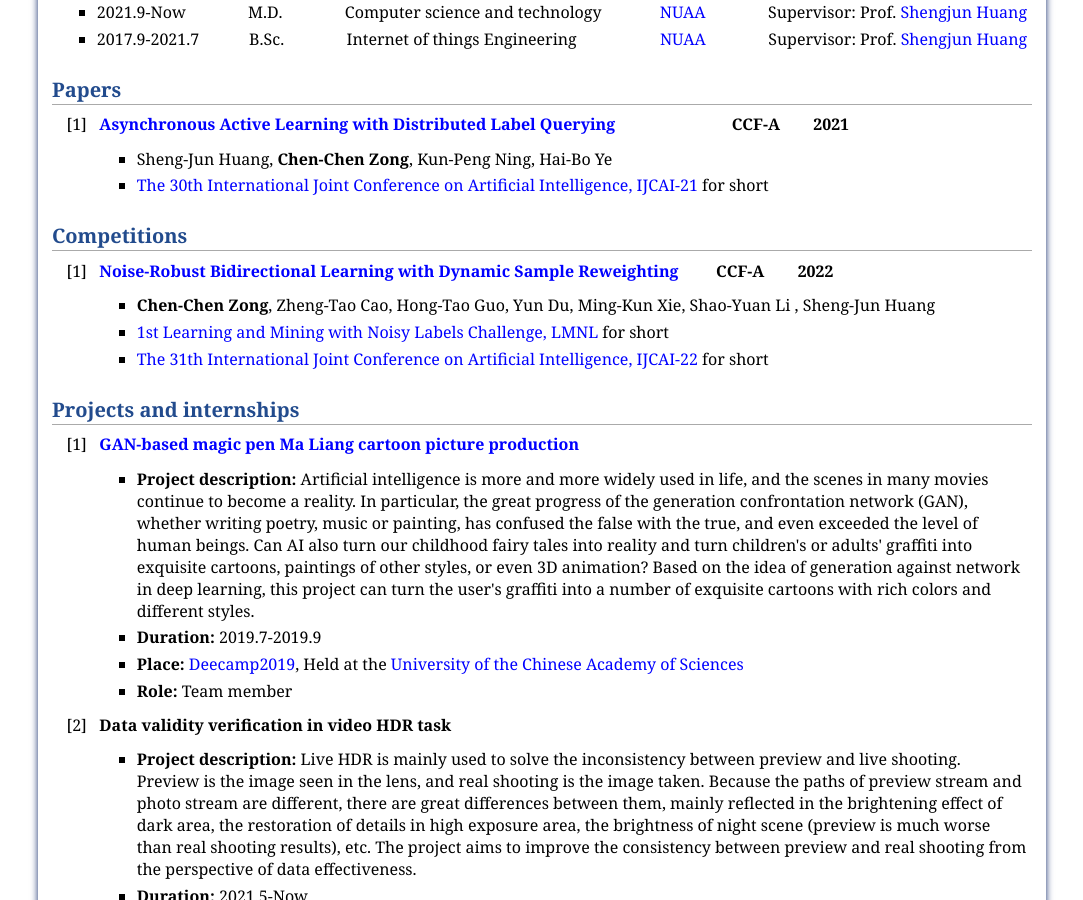
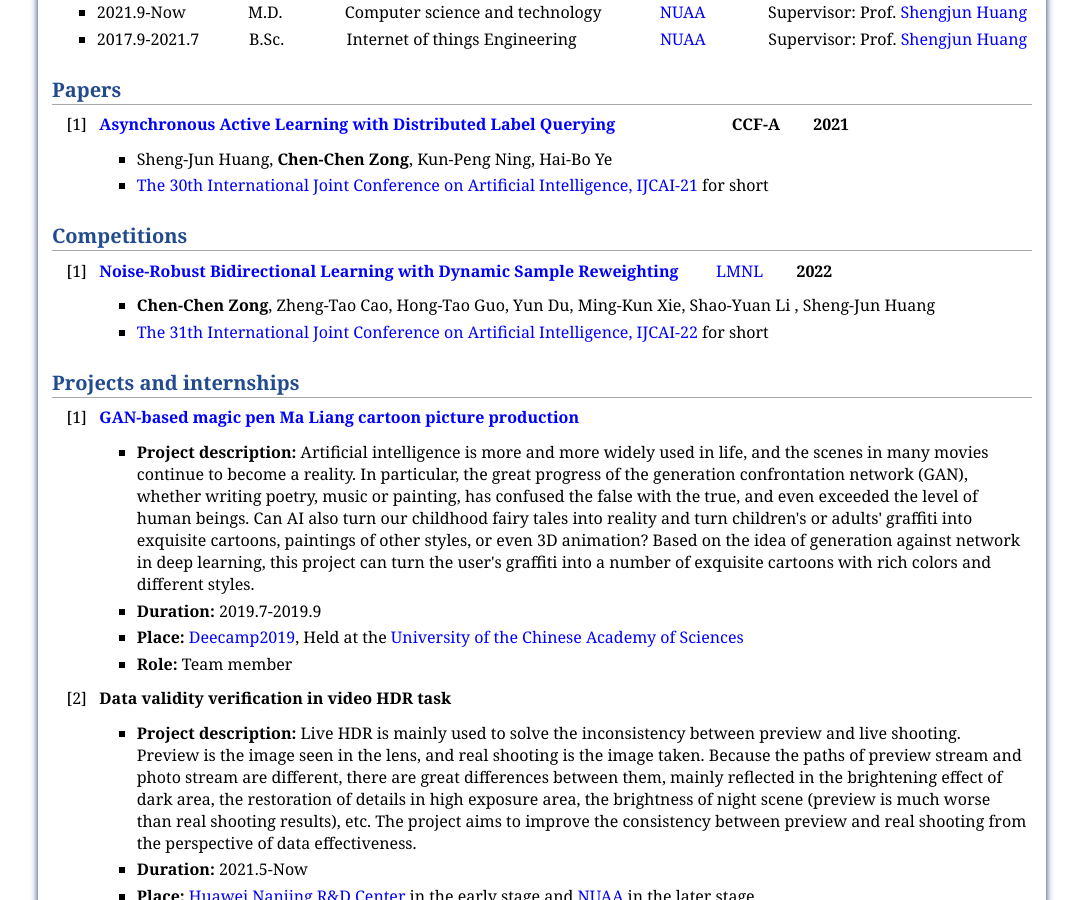
Before and after one commit to ioter-chen/Links_Z.github.io, a Jekyll site: the page index.html, which Jekyll copies as it is, in a window 1280 px wide and 900 px high, scrolled down 589 px. Shown: the whole window, without its empty margins (98-1181 px from the left). Built offline with Jekyll 4.4.1, drawn with Linux system fonts in a browser that asks for light colours.

Commit message:
Update index.html

```diff
--- a/index.html
+++ b/index.html
@@ -114,12 +114,11 @@ Email: nuaachenc@gmail.com (prior); &nbsp;&nbsp; chencz@nuaa.edu.cn <br />
 
 <ul>
 <p style="text-indent: -1.6rem;margin-left: 0rem;">
-<span>[1] <a href="https://github.com/chenchenzong/BLDR"><b>&nbsp;&nbsp;Noise-Robust Bidirectional Learning with Dynamic Sample Reweighting</b></a>   &nbsp;&nbsp;&nbsp;&nbsp;&nbsp;&nbsp;&nbsp; <b>CCF-A</b> &nbsp;&nbsp;&nbsp;&nbsp;&nbsp;&nbsp;&nbsp;<b>2022</b>
+<span>[1] <a href="https://github.com/chenchenzong/BLDR"><b>&nbsp;&nbsp;Noise-Robust Bidirectional Learning with Dynamic Sample Reweighting</b></a>   &nbsp;&nbsp;&nbsp;&nbsp;&nbsp;&nbsp;&nbsp; <a href="http://ucsc-real.soe.ucsc.edu:1995/Competition.html">LMNL</a> &nbsp;&nbsp;&nbsp;&nbsp;&nbsp;&nbsp;&nbsp;<b>2022</b>
 </span>
 </p>
 <ul>
     <li><b>Chen-Chen Zong</b>, Zheng-Tao Cao, Hong-Tao Guo, Yun Du, Ming-Kun Xie, Shao-Yuan Li , Sheng-Jun Huang</li>
-    <Li><a href="http://ucsc-real.soe.ucsc.edu:1995/Competition.html">1st Learning and Mining with Noisy Labels Challenge, LMNL</a> for short </Li>
     <Li><a href="https://ijcai-22.org/">The 31th International Joint Conference on Artificial Intelligence, IJCAI-22</a> for short </Li>
 </ul>
 
```
